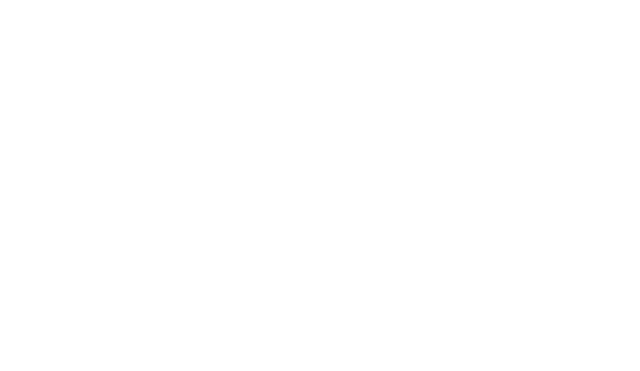
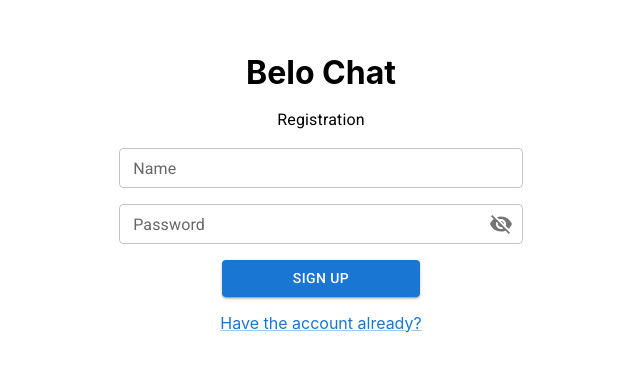
Before and after one commit to mrkelder/messanger, a Next.js app: page / in a window 1280 px wide. Shown: the part 207-578 px from the top of the page, without its empty margins (319-959 px from the left). Built offline with nearby package versions, Linux system fonts and the light colour scheme.

Commit message:
fix: moved registration and authorization on the main page

```diff
--- a/pages/index.tsx
+++ b/pages/index.tsx
@@ -1,7 +1,39 @@
+import { useState, useCallback } from "react";
+
 import type { NextPage } from "next";
+import Head from "next/head";
+
+import AuthPageTemplate from "src/components/AuthPageTemplate";
+import authContext from "src/contexts/authContext";
 
 const Home: NextPage = () => {
-  return <></>;
+  const [isRegistration, setIsRegistration] = useState(true);
+  const { Provider: AuthContext } = authContext;
+  const title = isRegistration ? "Registration" : "Authorization";
+  const buttonText = isRegistration ? "Sign Up" : "Sign In";
+  const linkText = isRegistration
+    ? "Have the account already?"
+    : "Don't have an account yet?";
+
+  const changePage = useCallback(() => {
+    setIsRegistration(prev => !prev);
+  }, []);
+
+  return (
+    <>
+      <Head>
+        <title>{title}</title>
+      </Head>
+
+      <AuthContext value={{ changePage }}>
+        <AuthPageTemplate
+          title={title}
+          buttonText={buttonText}
+          linkText={linkText}
+        />
+      </AuthContext>
+    </>
+  );
 };
 
 export default Home;
```
Also changed, not shown: pages/authorization.tsx (deleted, +0 -24 lines), pages/registration.tsx (deleted, +0 -24 lines).
